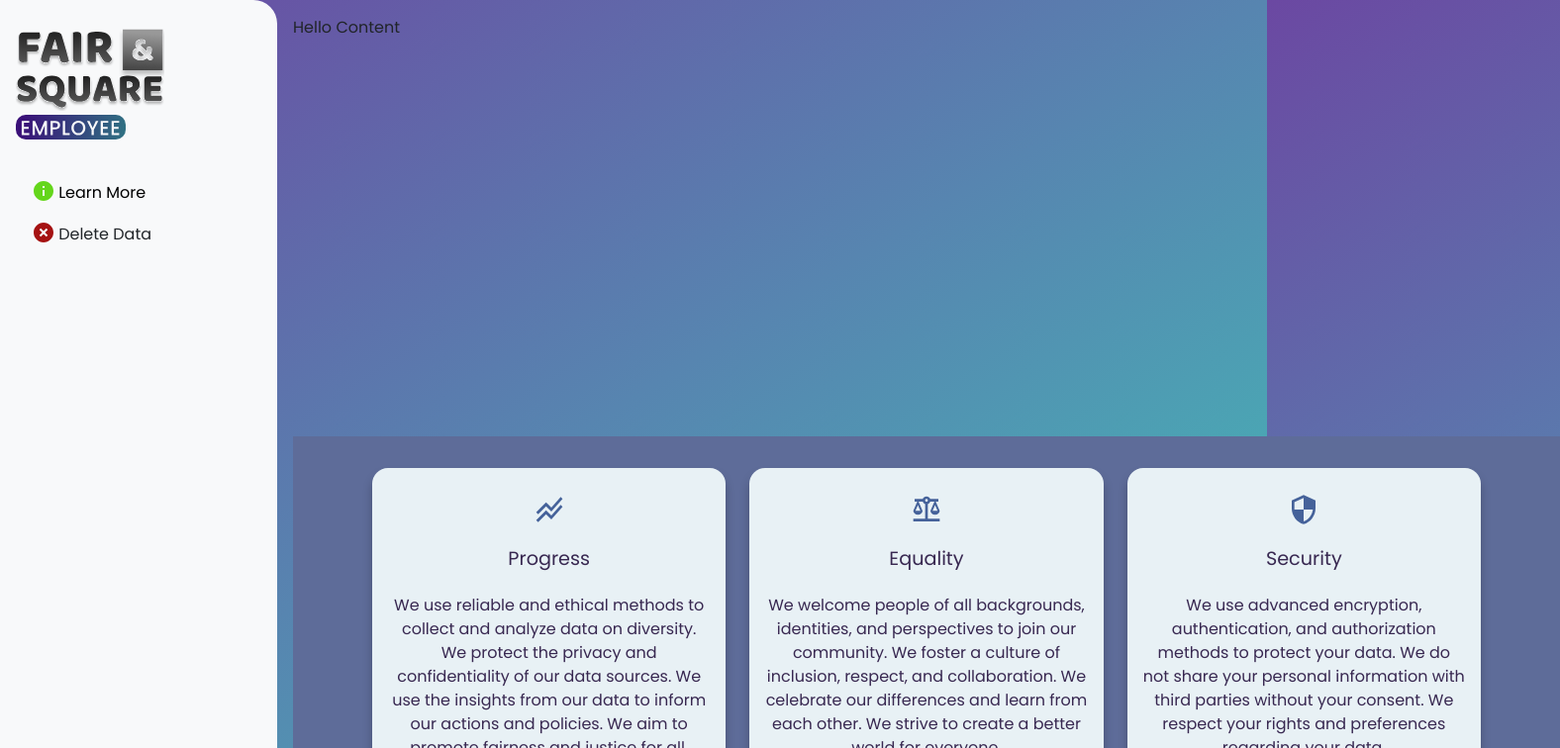
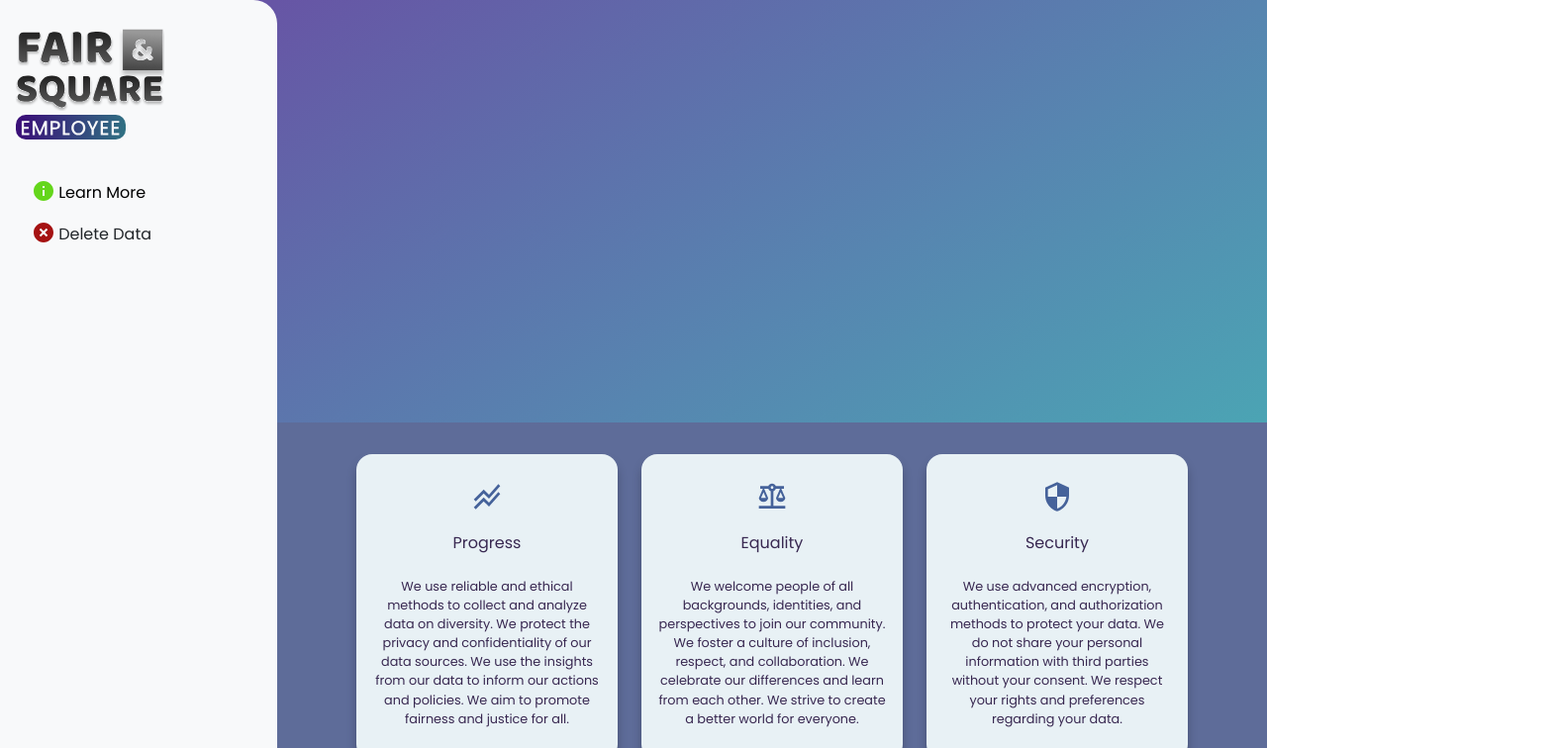
Before and after one commit to JoeGills/Fair-Square-Fed-, a Next.js app: page / in a window 1280 px wide. Shown: the top 756 px of the page at 99% size, 1576 px wide, since content can reach past the window. Built offline with nearby package versions, Linux system fonts and the light colour scheme.

Commit message:
cards fixed

```diff
--- a/components/card.module.css
+++ b/components/card.module.css
@@ -1,21 +1,23 @@
 .card {
   background: linear-gradient(0deg, #e8f1f5, #e8f1f5);
   box-shadow: 0px 7px 10px rgba(0, 0, 0, 0.25);
-
   width: 100%;
   padding: 1rem;
   border-radius: 1rem;
   text-align: center;
+  margin: 0 0 2rem 0;
 }
 
 .card p {
   color: #382851;
+  font-size: 0.8rem;
 }
 
 .card h3 {
   padding: 1rem;
   font-size: 1.2rem;
   color: #382851;
+  font-size: 1rem;
 }
 
 .card span {
--- a/components/layout/default-layout.jsx
+++ b/components/layout/default-layout.jsx
@@ -40,7 +40,6 @@ export default function DefaultLayout({ children }) {
           overflow-y: hidden;
         }
         .content {
-          padding: 1rem;
           width: 100vw;
         }
       `}</style>
--- a/components/layout/information-cards.jsx
+++ b/components/layout/information-cards.jsx
@@ -43,7 +43,8 @@ export default function InformationCards({ children }) {
         {`
           .information-cards {
             position: absolute;
-            width: 100vw;
+            padding: 2rem;
+            width: calc(100vw - 280px);
             margin: 2rem auto 0 auto;
             padding: 2rem 5rem 0rem 5rem;
             background-color: #5e6c99;
--- a/pages/index.jsx
+++ b/pages/index.jsx
@@ -13,8 +13,6 @@ export default function LandingPage() {
         />
         <meta name="keywords" content="Lorem ipsum dolor sit amet" />
       </Head>
-
-      <div>Hello Content</div>
     </DefaultLayout>
   );
 }
```
